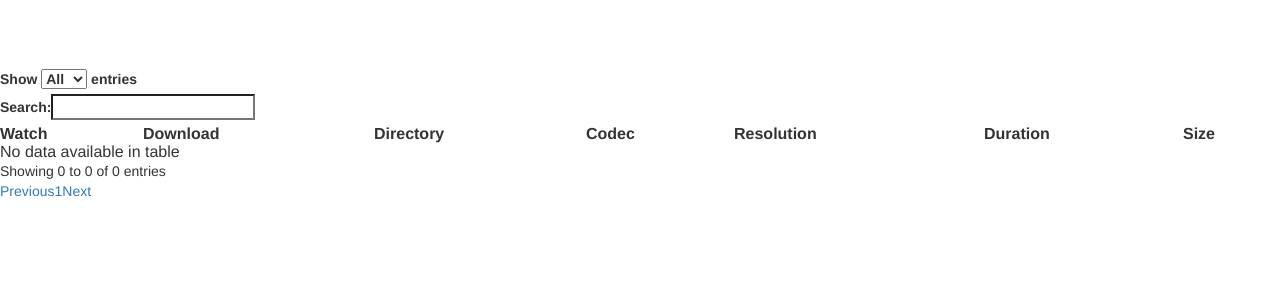
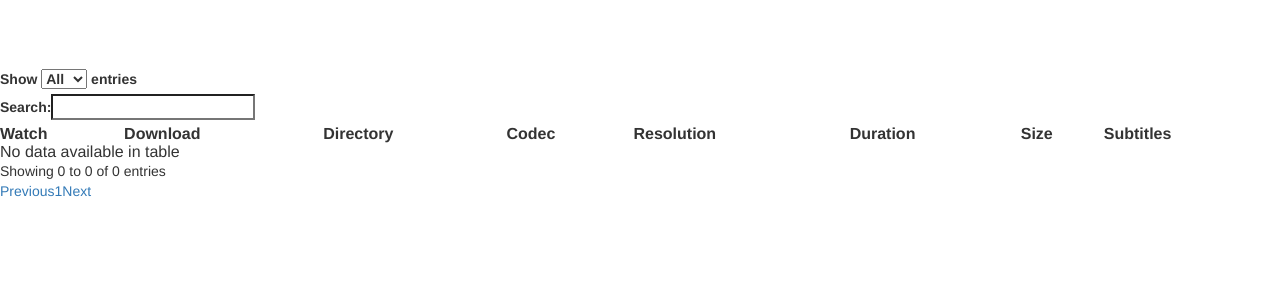
Before and after one commit to davidbt/djmediastreamer, a Django app: template djmediastreamer/templates/djmediastreamer/mediafiles.html in a window 1280 px wide. Shown: the part 51-351 px from the top of the page. Run offline with Django 3.2, Linux system fonts and the light colour scheme; the template is opened without the code that fills it, so the values that code supplies are empty; some libraries are stand-ins or nearby versions.

Commit message:
Show available subtitles in mediafiles page.

```diff
--- a/djmediastreamer/models.py
+++ b/djmediastreamer/models.py
@@ -100,7 +100,8 @@ class SubtitlesFile(models.Model):
     file_name = models.TextField()
     directory = models.TextField()
     extension = models.CharField(max_length=5)
-    mediafile = models.ForeignKey(MediaFile, null=True, blank=True)
+    mediafile = models.ForeignKey(MediaFile, null=True, blank=True,
+                                  related_name='subtitles')
     language = models.TextField(null=True, blank=True)
 
 
--- a/djmediastreamer/templates/djmediastreamer/mediafiles.html
+++ b/djmediastreamer/templates/djmediastreamer/mediafiles.html
@@ -20,6 +20,7 @@
         <th>Resolution</th>
         <th>Duration</th>
         <th>Size</th>
+        <th>Subtitles</th>
       </tr>
     </thead>
     <tbody>
@@ -50,6 +51,9 @@
         <td>
           {{mf.str_size}}
         </td>
+        <td>
+          {{mf.subtitles_langs}}
+        </td>
       </tr>
       {% endfor %}
     </tbody>
--- a/djmediastreamer/views.py
+++ b/djmediastreamer/views.py
@@ -88,6 +88,8 @@ class MediaFilesView(LoginRequiredMixin, TemplateView):
         mediafiles = []
         for mf in mfs:
             mf.subdirectory = mf.directory[len(d.path) + 1:]
+            mf.subtitles_langs = ', '.join([
+                s.language for s in mf.subtitles.all()])
             mediafiles.append(mf)
             mfls = MediaFileLog.objects.filter(
                 mediafile=mf, user=request.user, last_position__isnull=False
```
